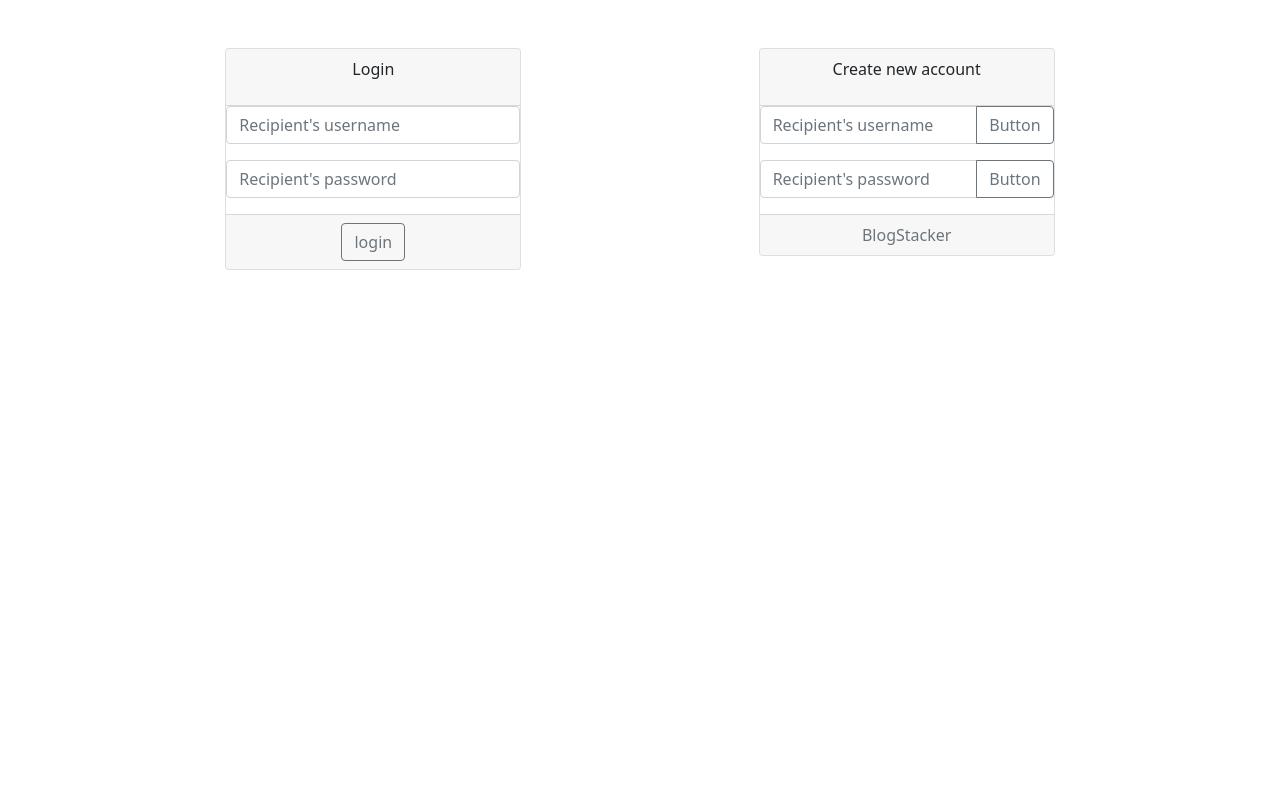
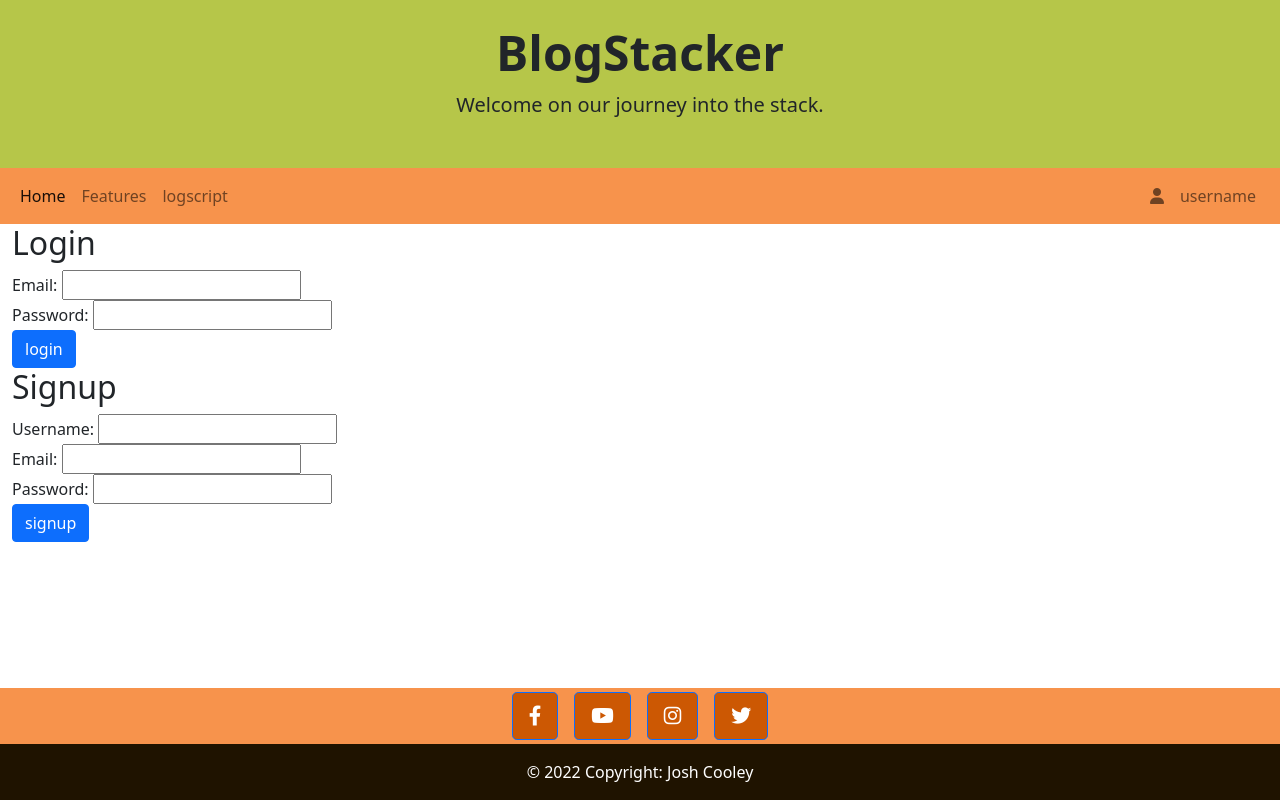
Before and after one commit to JCool221/BlogStacker, a Node server app: page /login in a window 1280 px wide. Run offline with Node 20, Linux system fonts and the light colour scheme; some libraries are stand-ins or nearby versions.

Commit message:
preclass commit, fixed forms, broke user routes

```diff
--- a/controllers/index.js
+++ b/controllers/index.js
@@ -1,9 +1,9 @@
 const router = require('express').Router();
 
-// const apiRoutes = require('./api');
+const apiRoutes = require('./api');
 const homeRoutes = require('./homeRoutes');
 
 router.use('/', homeRoutes);
-// router.use('/api', apiRoutes);
+router.use('/api', apiRoutes);
 
 module.exports = router;
--- a/public/js/login.js
+++ b/public/js/login.js
@@ -3,22 +3,48 @@ const loginFormHandler = async (event) => {
 
   const email = document.querySelector('#email-login').value.trim();
   const password = document.querySelector('#password-login').value.trim();
-  console.log(email, password);
-  // if (email && password) {
-  //   const response = await fetch('/api/users/login', {
-  //     method: 'POST',
-  //     body: JSON.stringify({ email, password }),
-  //     headers: { 'Content-Type': 'application/json' },
-  //   });
 
-  //   if (response.ok) {
-  //     document.location.replace('/');
-  //   } else {
-  //     alert('Failed to log in');
-  //   }
-  // }
+  if (email && password) {
+    const response = await fetch('/api/users/login', {
+      method: 'POST',
+      body: JSON.stringify({ email, password }),
+      headers: { 'Content-Type': 'application/json' },
+    });
+
+    if (response.ok) {
+      document.location.replace('/');
+    } else {
+      alert('Failed to log in.');
+    }
+  }
+};
+
+const signupFormHandler = async (event) => {
+  event.preventDefault();
+
+  const username = document.querySelector('#username-signup').value.trim();
+  const email = document.querySelector('#email-signup').value.trim();
+  const password = document.querySelector('#password-signup').value.trim();
+
+  if (username && email && password) {
+    const response = await fetch('/api/users', {
+      method: 'POST',
+      body: JSON.stringify({ username, email, password }),
+      headers: { 'Content-Type': 'application/json' },
+    });
+
+    if (response.ok) {
+      document.location.replace('/');
+    } else {
+      alert('Failed to sign up.');
+    }
+  }
 };
 
 document
   .querySelector('.login-form')
   .addEventListener('submit', loginFormHandler);
+
+document
+  .querySelector('.signup-form')
+  .addEventListener('submit', signupFormHandler);
--- a/views/homepage.handlebars
+++ b/views/homepage.handlebars
@@ -35,7 +35,7 @@
           </div>
         </div>
       </nav>
-      {{login}}
+
       <div class="container-fluid px-0 position-absolute bottom-0 end-0">
         <footer class="text-center text-lg-start" style="background-color: #f7934cff;">
           <div class="container d-flex justify-content-center py-1">
--- a/views/login.handlebars
+++ b/views/login.handlebars
@@ -1,40 +1,111 @@
+<body class="text-decoration-none">
+    <div id= "hero" class="px-4 py-4 text-center" style = "background-color: #b6c649ff">
+        <h1 class="display-5 fw-bold">BlogStacker</h1>
+        <div class="col-lg-6 mx-auto">
+          <p class="lead mb-4">Welcome on our journey into the stack.</p>
+          <div class="d-grid gap-2 d-sm-flex justify-content-sm-center">
+          </div>
+        </div>
+      </div>
+    <nav class="navbar navbar-expand-lg navbar-light" style = "background-color: #f7934cff">
+        <div class="container-fluid">
+          <button class="navbar-toggler" type="button" data-bs-toggle="collapse" data-bs-target="#navbarNav" aria-controls="navbarNav" aria-expanded="false" aria-label="Toggle navigation">
+            <span class="navbar-toggler-icon"></span>
+          </button>
+          <div class="collapse navbar-collapse d-flex justify-content-between" id="navbarNav">
+            <ul class="navbar-nav">
+              <li class="nav-item">
+                <a class="nav-link active" aria-current="page" href="#">Home</a>
+              </li>
+              <li class="nav-item">
+                <a class="nav-link" href="#">Features</a>
+              </li>
+              <li class="nav-item">
+                <a class="nav-link" href="#">logscript</a>
+              </li>
+            </ul>
+            <ul class="navbar-nav d-flex flex-row me-1">
+                <li class="nav-item me-3 me-lg-0">
+                  <a class="nav-link" href="#"><i class="fa-solid fa-user"></i></a>
+                </li>
+                <li class="nav-item me-3 me-lg-0">
+                  <a class="nav-link" href="#">username</a>
+                </li>
+              </ul>
+          </div>
+        </div>
+      </nav>
+
 <main class="container-fluid">
   <div class="row justify-content-evenly">
-    <div class="col-lg-3 my-5">
-      <div class="card">
-        <div class="card-header">
-        <p class=" d-flex justify-content-center">Login</p>
-        </div>
-        <div class="input-group mb-3">
-          <input type="text" id="email-login" class="form-control" placeholder="Recipient's username" aria-label="Recipient's username">
-        </div>
-        <div class="input-group mb-3">
-          <input type="text" id="password-login" class="form-control" placeholder="Recipient's password" aria-label="Recipient's password">
-        </div>
-        <div class="card-footer d-flex text-muted justify-content-center">
-          <button class="btn btn-outline-secondary" type="button" id="login-form">login</button>
-        </div>
+    <div id="col-lg-3 my-5">
+
+      <div class="login-card">
+    <h2 class="page-title">Login</h2>
+    <form class="form login-form">
+      <div class="form-group">
+        <label for="email-login">Email:</label>
+        <input class="form-input" type="text" id="email-login" />
       </div>
+      <div class="form-group">
+        <label for="password-login">Password:</label>
+        <input class="form-input" type="password" id="password-login" />
+      </div>
+      <div class="form-group">
+        <button class="btn btn-primary" type="submit">login</button>
+      </div>
+    </form>
+  </div>
     </div>
-    <div class="col-lg-3 my-5">
-      <div class="card">
-        <div class="card-header">
-          <p class=" d-flex justify-content-center">Create new account</p>
-          </div>
-          <div class="input-group mb-3">
-          <input type="text" class="form-control" placeholder="Recipient's username" aria-label="Recipient's username" aria-describedby="button-addon2">
-          <button class="btn btn-outline-secondary" type="button" id="button-addon2">Button</button>
-        </div>
-        <div class="input-group mb-3">
-          <input type="text" class="form-control" placeholder="Recipient's password" aria-label="Recipient's password" aria-describedby="button-addon2">
-          <button class="btn btn-outline-secondary" type="button" id="button-addon2">Button</button>
-        </div>
-        <div class="card-footer d-flex text-muted justify-content-center">
-          BlogStacker
-        </div>
+
+      <div class="login-card">
+    <h2 class="page-title">Signup</h2>
+    <form class="form signup-form">
+      <div class="form-group">
+        <label for="username-signup">Username:</label>
+        <input class="form-input" type="text" id="username-signup" />
       </div>
-    </div>
+      <div class="form-group">
+        <label for="email-signup">Email:</label>
+        <input class="form-input" type="text" id="email-signup" />
+      </div>
+      <div class="form-group">
+        <label for="password-signup">Password:</label>
+        <input class="form-input" type="password" id="password-signup" />
+      </div>
+      <div class="form-group">
+        <button class="btn btn-primary" type="submit">signup</button>
+      </div>
+    </form>
+  </div>
+</div>
+
   </div>
 </main>
 
-<script src="../public/js/login.js"></script>
+      <div class="container-fluid px-0 position-absolute bottom-0 end-0">
+        <footer class="text-center text-lg-start" style="background-color: #f7934cff;">
+          <div class="container d-flex justify-content-center py-1">
+            <button type="button" class="btn btn-primary btn-lg btn-floating mx-2" style="background-color: #cc5803ff;">
+              <i class="fab fa-facebook-f"></i>
+            </button>
+            <button type="button" class="btn btn-primary btn-lg btn-floating mx-2" style="background-color: #cc5803ff;">
+              <i class="fab fa-youtube"></i>
+            </button>
+            <button type="button" class="btn btn-primary btn-lg btn-floating mx-2" style="background-color: #cc5803ff;">
+              <i class="fab fa-instagram"></i>
+            </button>
+            <button type="button" class="btn btn-primary btn-lg btn-floating mx-2" style="background-color: #cc5803ff;">
+              <i class="fab fa-twitter"></i>
+            </button>
+            </div>
+           <div class="text-center text-white p-3" style="background-color: #1f1300ff;">
+            © 2022 Copyright:
+            <a class="text-white" href="https://github.com/JCool221/">Josh Cooley</a>
+          </div>
+        </footer>
+
+      </div>
+
+
+<script src="./js/login.js"></script>
```
Also changed, not shown: controllers/api/index.js (added, +7 -0 lines), controllers/api/user-routes.js (added, +73 -0 lines), models/User.js (added, +54 -0 lines).
